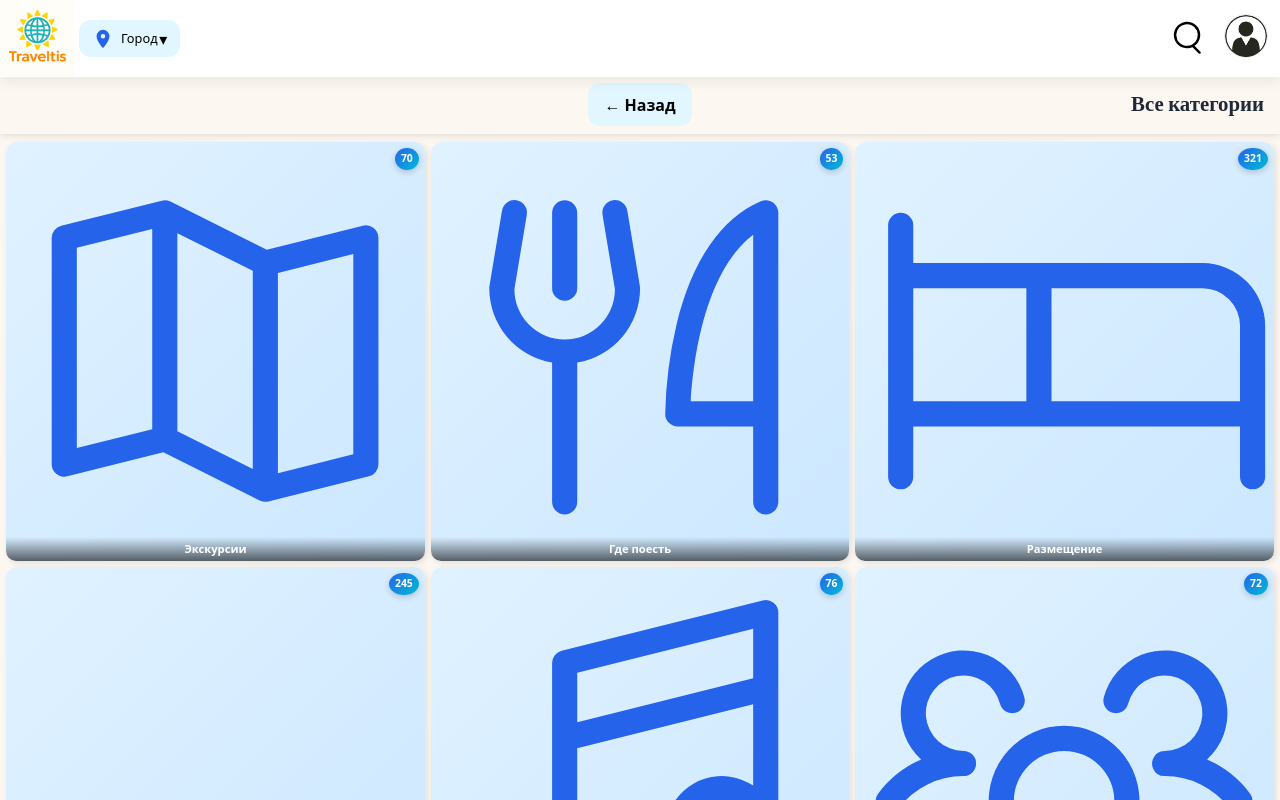
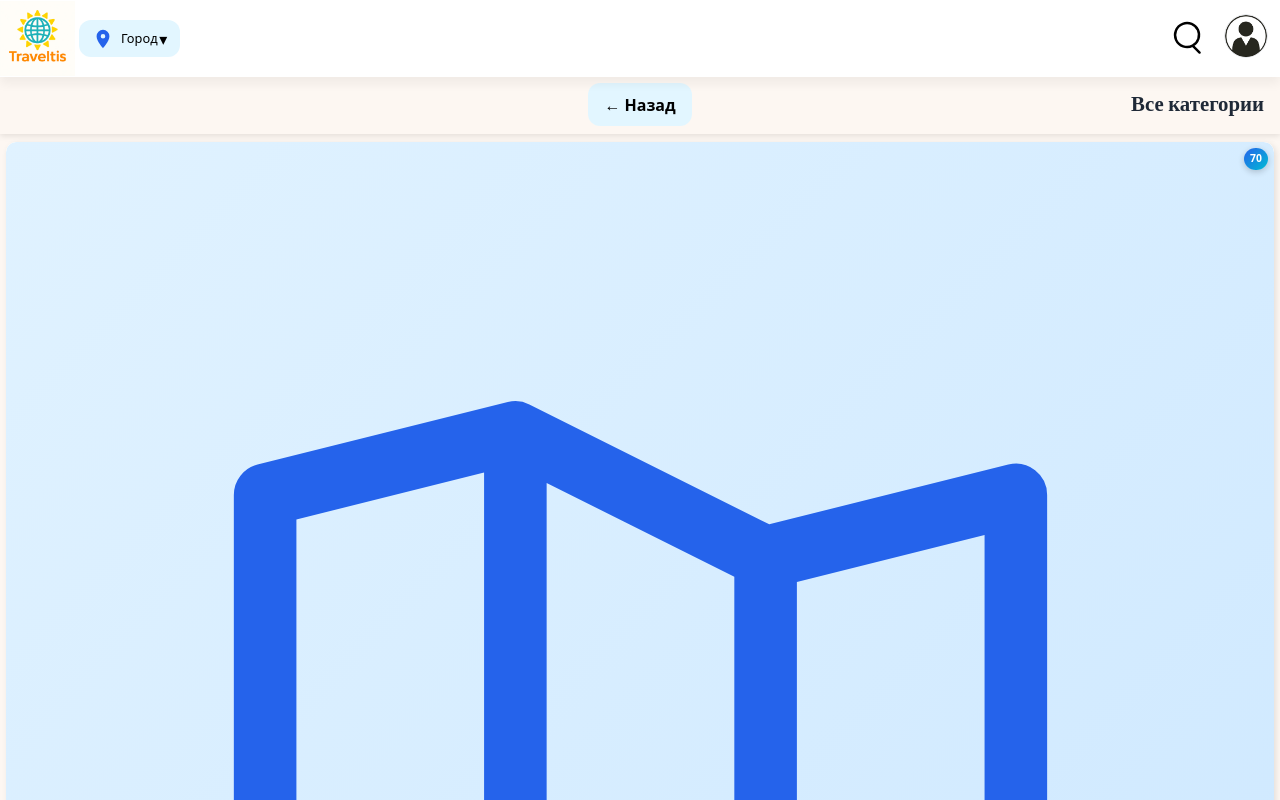
Before and after one commit to Deebosh401/websiteProject, a Vue app: page /categories in a window 1280 px wide. Shown: the top 800 px of the page. Built offline with nearby package versions, Linux system fonts and the light colour scheme; some icons are missing.

Commit message:
Implement custom layout pattern for AllCategoriesPage

```diff
--- /dev/null
+++ b/src/pages/AllCategoriesPage.vue
@@ -0,0 +1,275 @@
+<template>
+  <div class="all-cities-page">
+    <div class="header-bar" :class="{ scrolled: isScrolled }">
+      <div class="center-area">
+        <button class="back-btn" @click="goBack">← Назад</button>
+      </div>
+      <h1 v-show="!isScrolled" class="title">{{ title }}</h1>
+    </div>
+
+    <div class="cities-scroll-container">
+      <div
+        class="cities-row"
+        v-for="(row, rowIndex) in groupedRows"
+        :key="rowIndex"
+        :class="`row-${(rowIndex % 4) + 1}`"
+      >
+        <div
+          class="city-tile"
+          v-for="(item, index) in row"
+          :key="item.id || item.name"
+          @click="() => onItemClick(item)"
+          :style="{ animationDelay: `${index * 0.05}s` }"
+        >
+          <template v-if="getItemImage(item)">
+            <img
+              v-if="!getItemImage(item).endsWith('.mp4')"
+              :src="getItemImage(item)"
+              class="city-image"
+            />
+            <video v-else autoplay loop muted playsinline class="city-image">
+              <source :src="getItemImage(item)" type="video/mp4" />
+            </video>
+          </template>
+          <template v-if="getItemIcon && getItemIcon(item)">
+            <div class="icon-wrapper">
+              <Icon :icon="getItemIcon(item)" class="tile-icon" />
+            </div>
+          </template>
+          <div class="city-label">{{ getItemLabel(item) }}</div>
+          <div class="badge" :title="`${item.attractions} достопримечательностей`">{{ item.attractions }}</div>
+        </div>
+      </div>
+    </div>
+  </div>
+</template>
+
+<script setup lang="ts">
+import { defineProps, computed, ref, onMounted, onUnmounted } from 'vue'
+import { useRouter } from 'vue-router'
+import { Icon } from '@iconify/vue'
+
+const props = defineProps<{
+  title: string
+  items: any[]
+  getItemLabel: (item: any) => string
+  getItemImage: (item: any) => string
+  onItemClick: (item: any) => void
+  getItemIcon?: (item: any) => any
+}>()
+
+const router = useRouter()
+
+function goBack() {
+  router.push('/')
+}
+
+// New groupedRows computed to create pattern [1, 2, 3]
+const rowPattern = [1, 2, 3, 4]
+
+const groupedRows = computed(() => {
+  const rows = []
+  let i = 0
+  let patternIndex = 0
+
+  while (i < props.items.length) {
+    const count = rowPattern[patternIndex % rowPattern.length]
+    rows.push(props.items.slice(i, i + count))
+    i += count
+    patternIndex++
+  }
+  return rows
+})
+
+const isScrolled = ref(false)
+
+function handleScroll() {
+  isScrolled.value = window.scrollY > 30
+}
+
+onMounted(() => {
+  window.addEventListener('scroll', handleScroll)
+})
+
+onUnmounted(() => {
+  window.removeEventListener('scroll', handleScroll)
+})
+</script>
+
+<style scoped>
+.all-cities-page {
+  padding: 0;
+  margin-top: 0;
+  background-color: transparent;
+}
+
+.header-bar {
+  position: sticky;
+  top: 4.7rem;
+  z-index: 10;
+  display: flex;
+  justify-content: center;
+  align-items: center;
+  background-color: transparent;
+  padding: 0.5rem 1rem;
+  box-shadow: 0 2px 6px rgba(0, 0, 0, 0.1);
+}
+
+.center-area {
+  display: flex;
+  justify-content: center;
+  flex: 1;
+}
+
+.header-bar .title {
+  position: absolute;
+  right: 1rem;
+  font-family: 'DM Serif Display', serif;
+  font-weight: 700;
+  font-size: clamp(1rem, 2vw, 1.3rem);
+  line-height: 1;
+  color: #1f2937;
+  opacity: 1;
+  transition: opacity 0.3s ease, transform 0.3s ease;
+}
+
+.header-bar.scrolled .title {
+  opacity: 0;
+  transform: translateY(-10px);
+  pointer-events: none;
+}
+
+.back-btn {
+  background: linear-gradient(135deg, #e2f6ff, #e2f6ff);
+  color: black;
+  border: none;
+  padding: 0.6rem 1rem;
+  border-radius: 12px;
+  font-weight: 600;
+  font-size: 1rem;
+  cursor: pointer;
+  transition: background 0.3s ease, transform 0.2s ease;
+}
+
+.back-btn:hover {
+  background: linear-gradient(135deg, #00bcd4, #2563eb);
+  transform: scale(1.05);
+}
+
+.cities-scroll-container {
+  padding: 1rem 0;
+  padding-top: 4.7rem;
+}
+
+.cities-row {
+  display: grid;
+  gap: 0.4rem;
+  padding: 0 0.4rem;
+  margin-bottom: 0.6rem;
+}
+
+.cities-row.row-1 {
+  grid-template-columns: repeat(1, 1fr);
+}
+
+.cities-row.row-2 {
+  grid-template-columns: repeat(2, 1fr);
+}
+
+.cities-row.row-3 {
+  grid-template-columns: repeat(3, 1fr);
+}
+
+.cities-row.row-4 {
+  grid-template-columns: repeat(4, 1fr);
+}
+
+.city-tile {
+  background: white;
+  border-radius: 10px;
+  box-shadow: 2px 2px 6px rgba(0, 0, 0, 0.1);
+  overflow: hidden;
+  position: relative;
+  cursor: pointer;
+  aspect-ratio: 1 / 1;
+  transition: transform 0.2s;
+  opacity: 0;
+  transform: translateY(20px);
+  animation: fadeInTile 0.5s ease forwards;
+}
+
+.city-tile:hover {
+  transform: scale(1.05);
+}
+
+.city-image {
+  width: 100%;
+  height: 100%;
+  object-fit: cover;
+}
+
+.city-label {
+  position: absolute;
+  bottom: 0;
+  width: 100%;
+  background: linear-gradient(transparent, rgba(0, 0, 0, 0.6));
+  color: white;
+  padding: 0.2rem;
+  text-align: center;
+  font-weight: 600;
+  font-size: 0.7rem;
+  white-space: nowrap;
+  text-overflow: ellipsis;
+  overflow: hidden;
+}
+
+.badge {
+  position: absolute;
+  top: 6px;
+  right: 6px;
+  background: linear-gradient(135deg, #2563eb, #00bcd4);
+  color: white;
+  border-radius: 50%;
+  padding: 0.3em 0.55em;
+  font-size: 0.65rem;
+  font-weight: bold;
+  box-shadow: 0 2px 6px rgba(0, 0, 0, 0.2);
+  transition: transform 0.3s ease, background 0.3s ease;
+}
+
+.badge:hover {
+  transform: scale(1.1);
+  background: linear-gradient(135deg, #00bcd4, #2563eb);
+}
+
+@keyframes fadeInTile {
+  to {
+    opacity: 1;
+    transform: translateY(0);
+  }
+}
+
+.tile-icon {
+  width: 80%;
+  height: 80%;
+  color: #2563eb;
+}
+
+.icon-wrapper {
+  display: flex;
+  justify-content: center;
+  align-items: center;
+  width: 100%;
+  height: 100%;
+  margin: auto;
+  background: linear-gradient(135deg, #e0f2ff, #cce7ff);
+  border-radius: 10px;
+  padding: 0.5rem;
+  transition: transform 0.3s ease, box-shadow 0.3s ease;
+}
+
+.icon-wrapper:hover {
+  transform: scale(1.1);
+  box-shadow: 0 4px 12px rgba(0, 188, 212, 0.3);
+}
+</style>
--- a/src/pages/AllCategoriesRoutePage.vue
+++ b/src/pages/AllCategoriesRoutePage.vue
@@ -1,5 +1,5 @@
 <template>
-  <AllCitiesPage
+  <AllCategoriesPage
   title="Все категории"
   :items="cities"
   :getItemLabel="(item) => item.name"
@@ -11,18 +11,22 @@
 </template>
 
 <script setup>
-import AllCitiesPage from './AllCitiesPage.vue'
+import AllCategoriesPage from './AllCategoriesPage.vue'
 import { ref } from 'vue'
 import { Icon } from '@iconify/vue'
 
 const cities = ref([
   { name: 'Экскурсии', attractions: 70, icon: 'ph:map-trifold' },
+  { name: 'Исторические места', attractions: 245, icon: 'mdi:castle' },
+  { name: 'Вечерний город', attractions: 123, icon: 'ph:moon-stars' },
   { name: 'Где поесть', attractions: 53, icon: 'ph:fork-knife' },
   { name: 'Размещение', attractions: 321, icon: 'ph:bed' },
-  { name: 'Исторические места', attractions: 245, icon: 'mdi:castle' },
   { name: 'Концерты', attractions: 76, icon: 'ph:music-notes' },
   { name: 'Идём семьёй', attractions: 72, icon: 'ph:users-three' },
   { name: 'Вечерний город', attractions: 123, icon: 'ph:moon-stars' },
+  { name: 'Вечерний город', attractions: 123, icon: 'ph:moon-stars' },
+  { name: 'Вечерний город', attractions: 123, icon: 'ph:moon-stars' },
+
 ])
 
 
```
